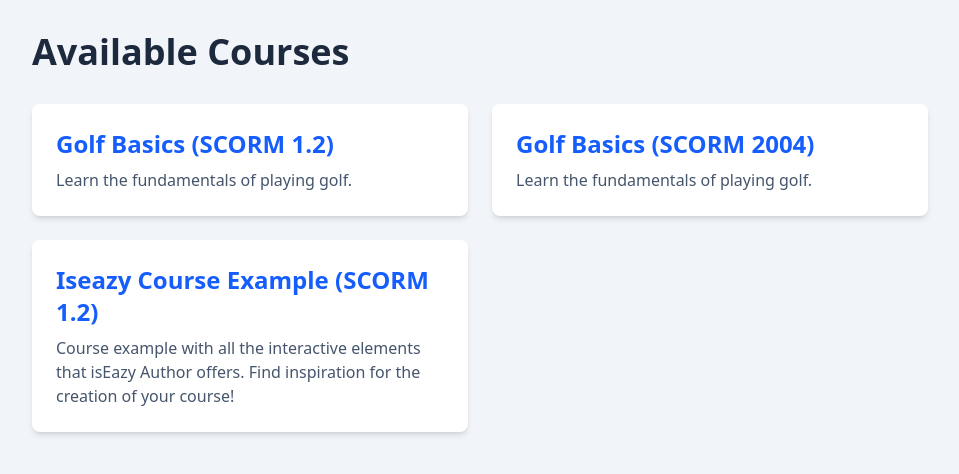
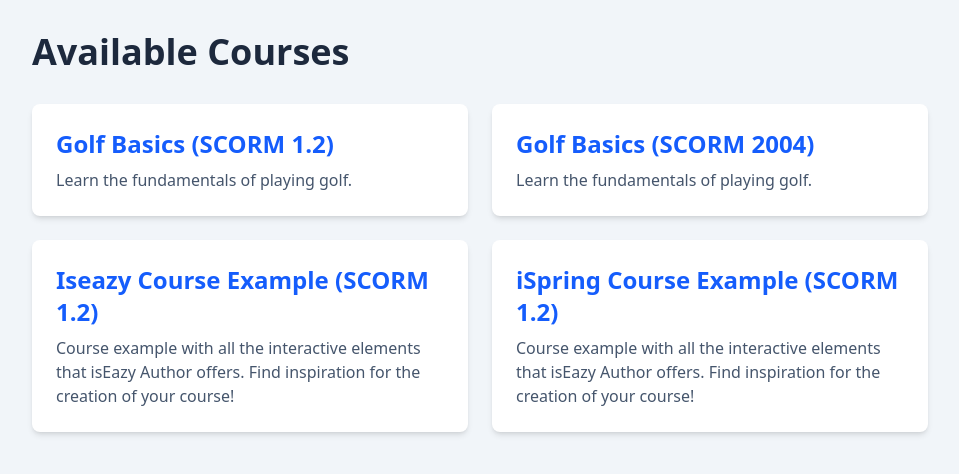
Before and after one commit to diardomarendikrista/scorm-prototype, a React (Vite) app in the folder scorm-fe/: page / in a window 1280 px wide. Shown: the top 474 px of the page, without its empty margins (160-1119 px from the left). Built offline with nearby package versions, Linux system fonts and the light colour scheme.

Commit message:
feat/new course

```diff
--- a/scorm-fe/src/hardCodeData.js
+++ b/scorm-fe/src/hardCodeData.js
@@ -23,4 +23,12 @@
     scormUrl: `${SCORM_CONTENT_BASE_URL}/iseazy/index.html`,
     manifestUrl: `${SCORM_CONTENT_BASE_URL}/iseazy/imsmanifest.xml`,
   },
+  {
+    id: "iSpring",
+    title: "iSpring Course Example (SCORM 1.2)",
+    description:
+      "Course example with all the interactive elements that isEazy Author offers. Find inspiration for the creation of your course!",
+    scormUrl: `${SCORM_CONTENT_BASE_URL}/iSpring/res/index.html`,
+    manifestUrl: `${SCORM_CONTENT_BASE_URL}/iSpring/imsmanifest.xml`,
+  },
 ];
```
Also changed, not shown: 1 other file (tests, documents, lock files or other folders).
